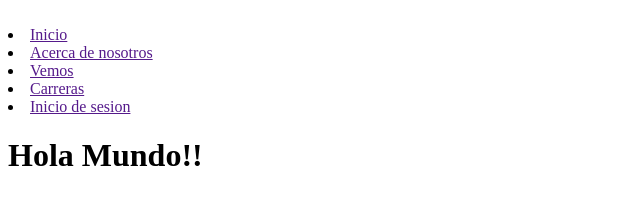
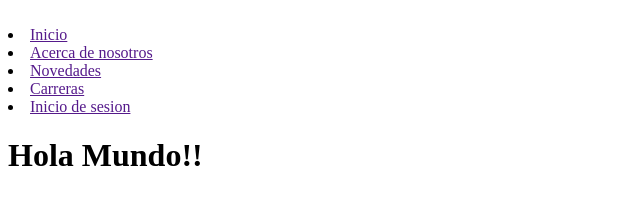
Before and after one commit to DamianIG/proyecto-git, a plain HTML site: page index.html in a window 1280 px wide. Shown: the full height of the page, 0-640 px from the left. Drawn offline with Linux system fonts and the light colour scheme.

Commit message:
enlace de navegacion cambiado

```diff
--- a/index.html
+++ b/index.html
@@ -13,7 +13,7 @@
             </div>
             <li><a href="">Inicio</a></li>
             <li><a href="">Acerca de nosotros</a></li>
-            <li><a href="">Vemos</a></li>
+            <li><a href="">Novedades</a></li>
             <li><a href="">Carreras</a></li>
             <li><a href="">Inicio de sesion</a></li>
         </nav>
```
